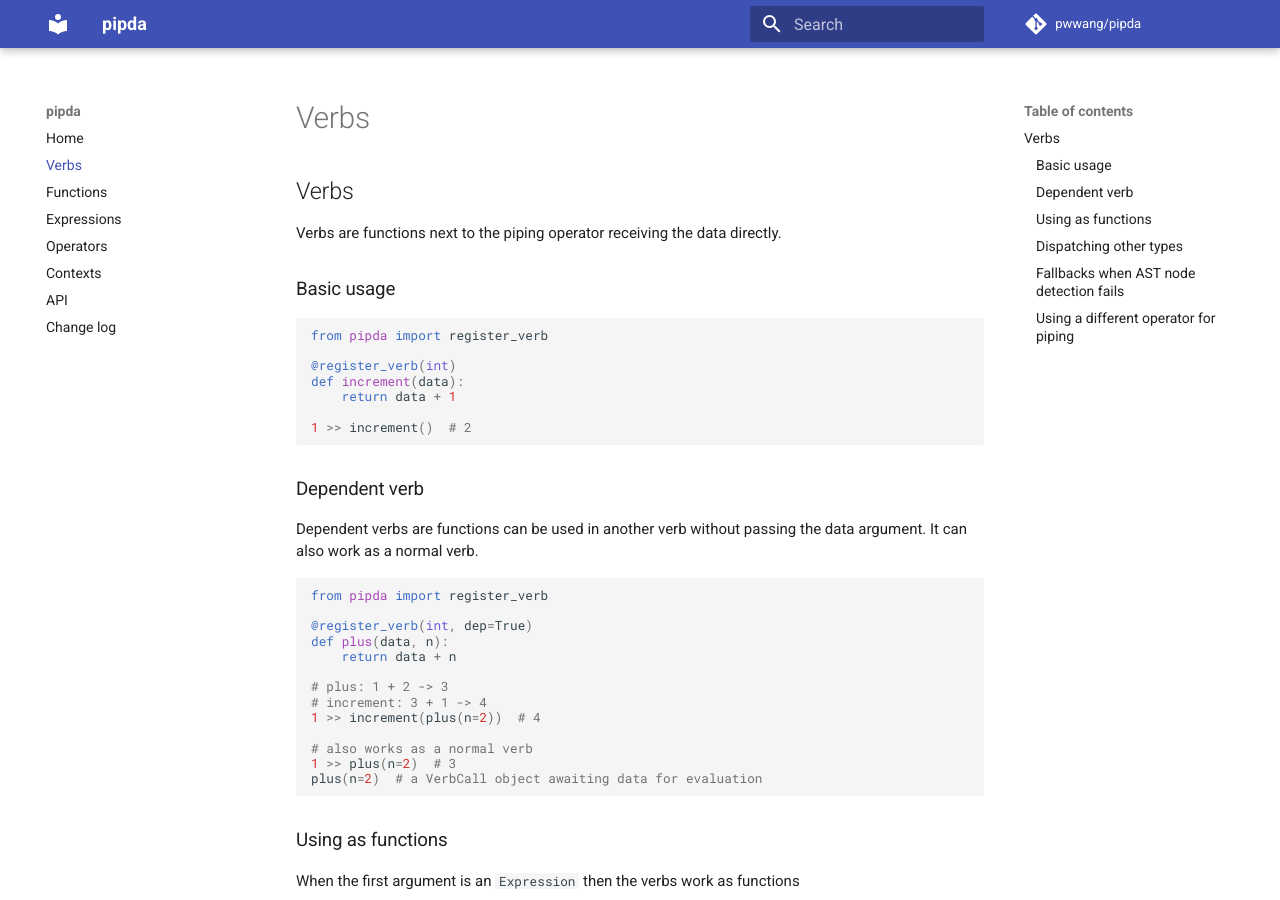
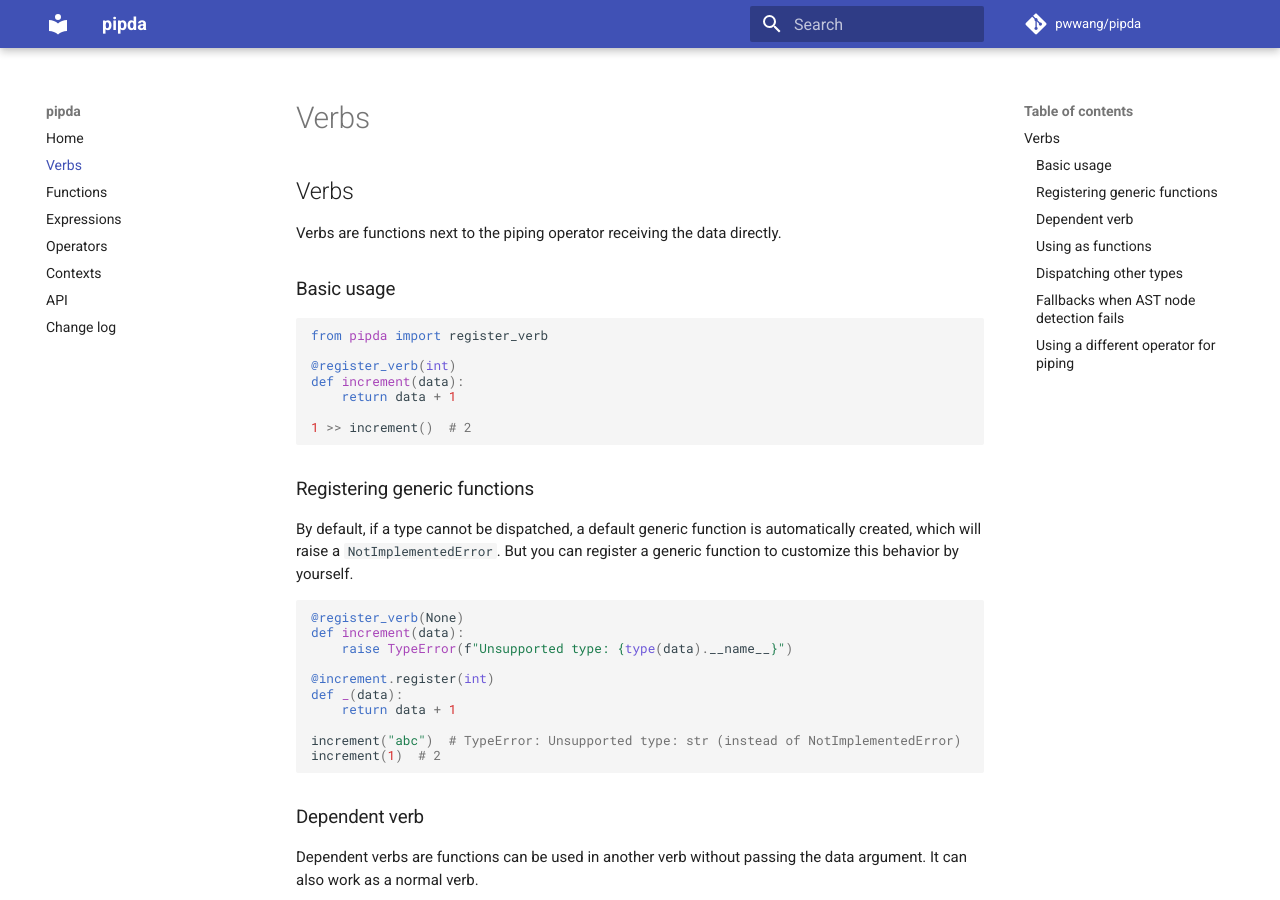
Before and after one commit to pwwang/pipda, an MkDocs documentation site: the page built from docs/verbs.md, in a window 1280 px wide and 900 px high. Built offline with MkDocs 1.6.1 and Material for MkDocs 9.7.7, drawn with Linux system fonts in a browser that asks for light colours; comment, search, counter and statistics services are not loaded.

Commit message:
0.7.2 (#34)
* 🐛 Fix type checking for types in register_verb

* ✨ Allow registering generic verb

* ✅ Fix tests

* 🚨 Fix mypy

* 📝 Update doc

* 🔖 0.7.2

````diff
--- a/docs/verbs.md
+++ b/docs/verbs.md
@@ -12,6 +12,23 @@ def increment(data):
     return data + 1
 
 1 >> increment()  # 2
+```
+
+## Registering generic functions
+
+By default, if a type cannot be dispatched, a default generic function is automatically created, which will raise a `NotImplementedError`. But you can register a generic function to customize this behavior by yourself.
+
+```python
+@register_verb(None)
+def increment(data):
+    raise TypeError(f"Unsupported type: {type(data).__name__}")
+
+@increment.register(int)
+def _(data):
+    return data + 1
+
+increment("abc")  # TypeError: Unsupported type: str (instead of NotImplementedError)
+increment(1)  # 2
 ```
 
 ## Dependent verb
--- a/pipda/__init__.py
+++ b/pipda/__init__.py
@@ -7,4 +7,4 @@ from .symbolic import Symbolic
 from .utils import evaluate_expr
 from .verb import Verb, VerbCall, register_verb, register_piping
 
-__version__ = "0.7.1"
+__version__ = "0.7.2"
--- a/pyproject.toml
+++ b/pyproject.toml
@@ -1,6 +1,6 @@
 [tool.poetry]
 name = "pipda"
-version = "0.7.1"
+version = "0.7.2"
 readme = "README.md"
 description = "A framework for data piping in python"
 authors = ["pwwang <pwwang@pwwang.com>"]
````
Also changed, not shown: docs/CHANGELOG.md (+32 -6 lines), 2 other files.
